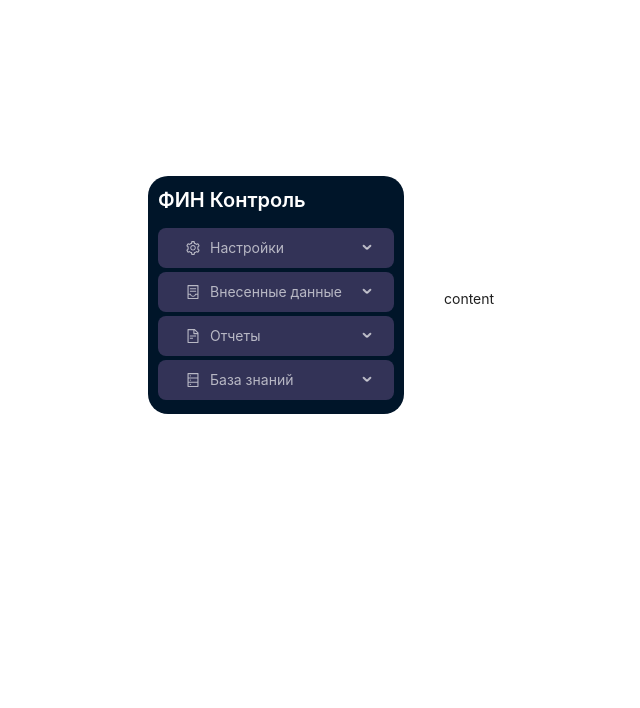
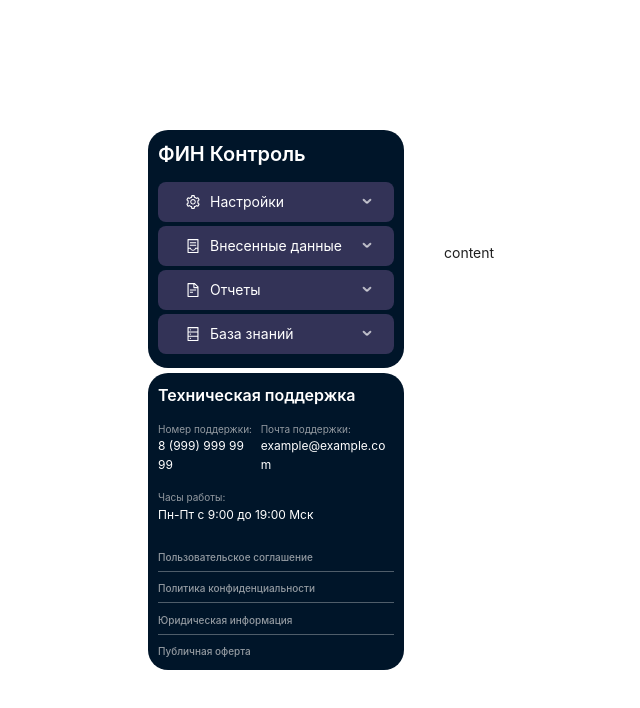
Before and after one commit to dariarus/table-PROFinance, a React (Vite) app: page / in a window 1280 px wide. Shown: the top 708 px of the page, without its empty margins (364-1004 px from the left). Built offline with nearby package versions, Linux system fonts and the light colour scheme.

Commit message:
feature: создать боковую плашку с информацией под меню

```diff
--- a/src/components/app/app.tsx
+++ b/src/components/app/app.tsx
@@ -1,11 +1,12 @@
-import React from 'react';
+import React, { FC } from 'react';
 import { Layout, theme } from 'antd';
 
-import { SideMenu } from '../menu/menu';
+import { SideMenu } from '../menu/side-menu';
+import { SupportInfo } from "../support-info/support-info";
 
 const {Header, Content, Sider} = Layout;
 
-export const App: React.FC = () => {
+export const App: FC = () => {
   const {
     token: {colorBgContainer, borderRadiusLG},
   } = theme.useToken();
@@ -19,6 +20,7 @@ export const App: React.FC = () => {
         width="256px"
       >
         <SideMenu/>
+        <SupportInfo/>
       </Sider>
       <Layout>
         <Header style={{padding: 0, background: colorBgContainer}}/>
--- a/src/components/menu/menu.module.css
+++ b/src/components/menu/side-menu.module.css
@@ -20,19 +20,13 @@
 
 .menuItem {
   background-color: #333357;
-  color: #fff;
   text-align: start;
 }
 
-.menuItem:active {
-  background-color: #1677ff;
+.menuItem span {
+  color: #fff !important;
 }
 
 .subMenuItem {
   background-color: #001529;
 }
-
-.menuItemSelected {
-  background-color: #4CAF50;
-  color: #ffffff;
-}
--- a/src/components/menu/menu.tsx
+++ b/src/components/menu/side-menu.tsx
@@ -2,7 +2,7 @@ import React, { FC } from 'react';
 import { Menu, Typography, type MenuProps } from 'antd';
 import { SettingOutlined, ContainerOutlined, FileTextOutlined, DatabaseOutlined } from '@ant-design/icons';
 
-import styles from './menu.module.css';
+import styles from './side-menu.module.css';
 
 type MenuItem = Required<MenuProps>['items'][number];
 
--- /dev/null
+++ b/src/components/support-info/support-info.module.css
@@ -0,0 +1,51 @@
+.infoContainer {
+  margin: 5px 0 0;
+  padding: 10px;
+  width: 100%;
+  background-color: #001529;
+  border-radius: 20px;
+  text-align: start;
+}
+
+.header {
+  margin: 0 !important;
+  color: #fff !important;
+}
+
+.flexWrap {
+  display: flex;
+  justify-content: space-between;
+  margin: 15px 0;
+}
+
+.textWrap {
+
+}
+
+.text {
+  margin: 0 !important;
+  font-size: 12px;
+  color: #fff;
+}
+
+.textSecondary {
+  margin: 0 0 5px;
+  font-size: 10px;
+  color: rgba(225, 225, 225, .65) !important;
+}
+
+.lawInfoWrap {
+ margin-top: 20px;
+}
+
+.span {
+  display: block;
+  width: 100%;
+  height: .5px;
+  margin: 5px 0;
+  background-color: rgba(225, 225, 225, .35);
+}
+
+.link:hover {
+  color: #1677ff !important;
+}
--- /dev/null
+++ b/src/components/support-info/support-info.tsx
@@ -0,0 +1,35 @@
+import React, { FC } from "react";
+import { Typography } from "antd";
+
+import styles from './support-info.module.css';
+
+export const SupportInfo: FC = () => {
+  const {Title, Paragraph, Link} = Typography;
+
+  return (
+    <div className={styles.infoContainer}>
+      <Title level={5} className={styles.header}>Техническая поддержка</Title>
+      <div className={styles.flexWrap}>
+        <div className={styles.textWrap}>
+          <Paragraph className={`${styles.text} ${styles.textSecondary}`}>Номер поддержки:</Paragraph>
+          <Paragraph className={styles.text}>8 (999) 999 99 99</Paragraph>
+        </div>
+        <div className={styles.textWrap}>
+          <Paragraph className={`${styles.text} ${styles.textSecondary}`}>Почта поддержки:</Paragraph>
+          <Paragraph className={styles.text}>example@example.com</Paragraph>
+        </div>
+      </div>
+      <Paragraph className={`${styles.text} ${styles.textSecondary}`}>Часы работы:</Paragraph>
+      <Paragraph className={styles.text}>Пн-Пт с 9:00 до 19:00 Мск</Paragraph>
+      <div className={styles.lawInfoWrap}>
+        <Link href="/example.com" className={`${styles.text} ${styles.textSecondary} ${styles.link}`}>Пользовательское соглашение</Link>
+        <span className={styles.span}></span>
+        <Link href="/example.com" className={`${styles.text} ${styles.textSecondary} ${styles.link}`}>Политика конфиденциальности</Link>
+        <span className={styles.span}></span>
+        <Link href="/example.com" className={`${styles.text} ${styles.textSecondary} ${styles.link}`}>Юридическая информация</Link>
+        <span className={styles.span}></span>
+        <Link href="/example.com" className={`${styles.text} ${styles.textSecondary} ${styles.link}`}>Публичная оферта</Link>
+      </div>
+    </div>
+  )
+}
--- a/src/main.tsx
+++ b/src/main.tsx
@@ -9,6 +9,6 @@ const app = ReactDOM.createRoot(
 );
 app.render(
   <React.StrictMode>
-  <App />
+    <App/>
   </React.StrictMode>
 );
```
Also changed, not shown: src/components/sidebar/sidebar.tsx (deleted).
